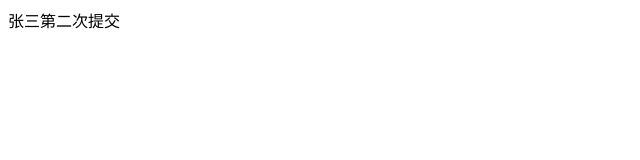
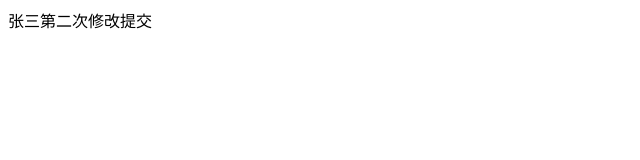
Before and after one commit to HuanCommander/jingdong, a plain HTML site: page index.html in a window 1280 px wide. Shown: the full height of the page, 0-640 px from the left. Drawn offline with Linux system fonts and the light colour scheme.

Commit message:
Update index.html

```diff
--- a/index.html
+++ b/index.html
@@ -7,6 +7,6 @@
     <title>Document</title>
 </head>
 <body>
-    张三第二次提交
+    张三第二次修改提交
 </body>
 </html>
```
